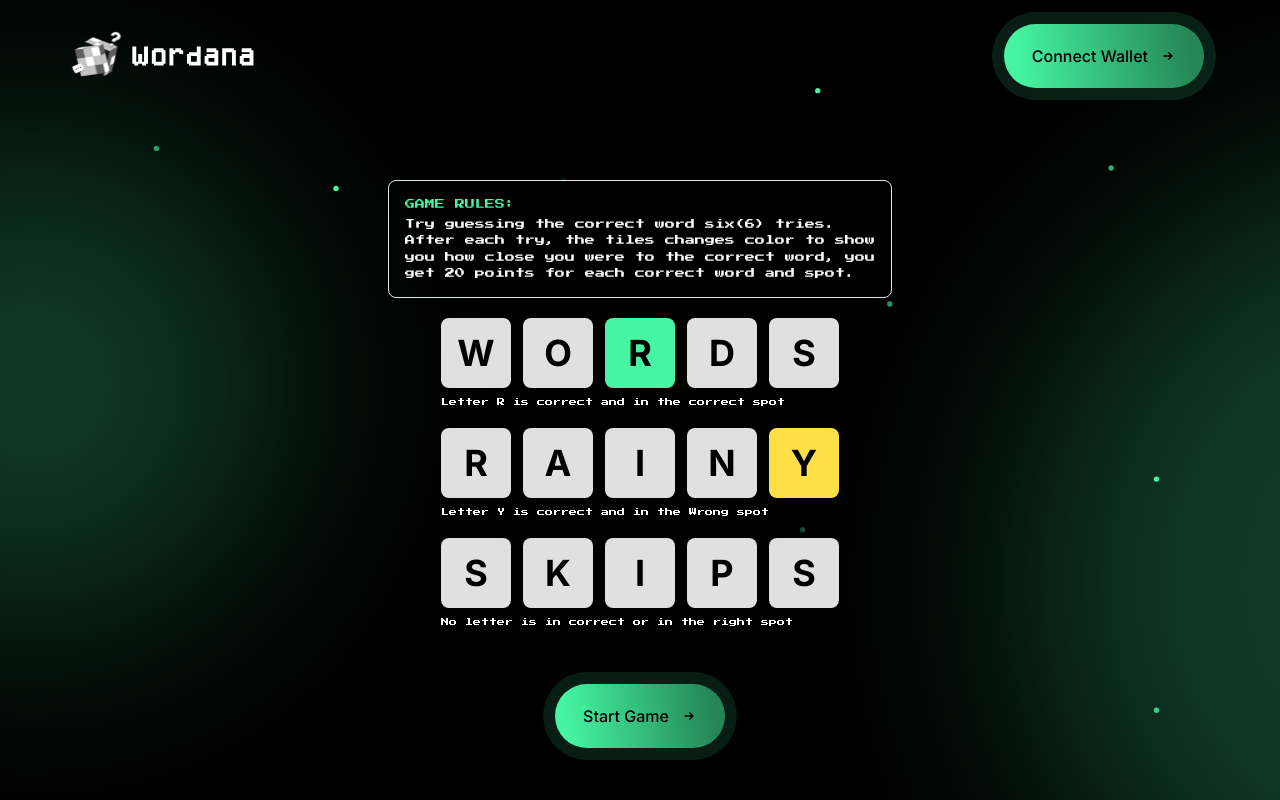
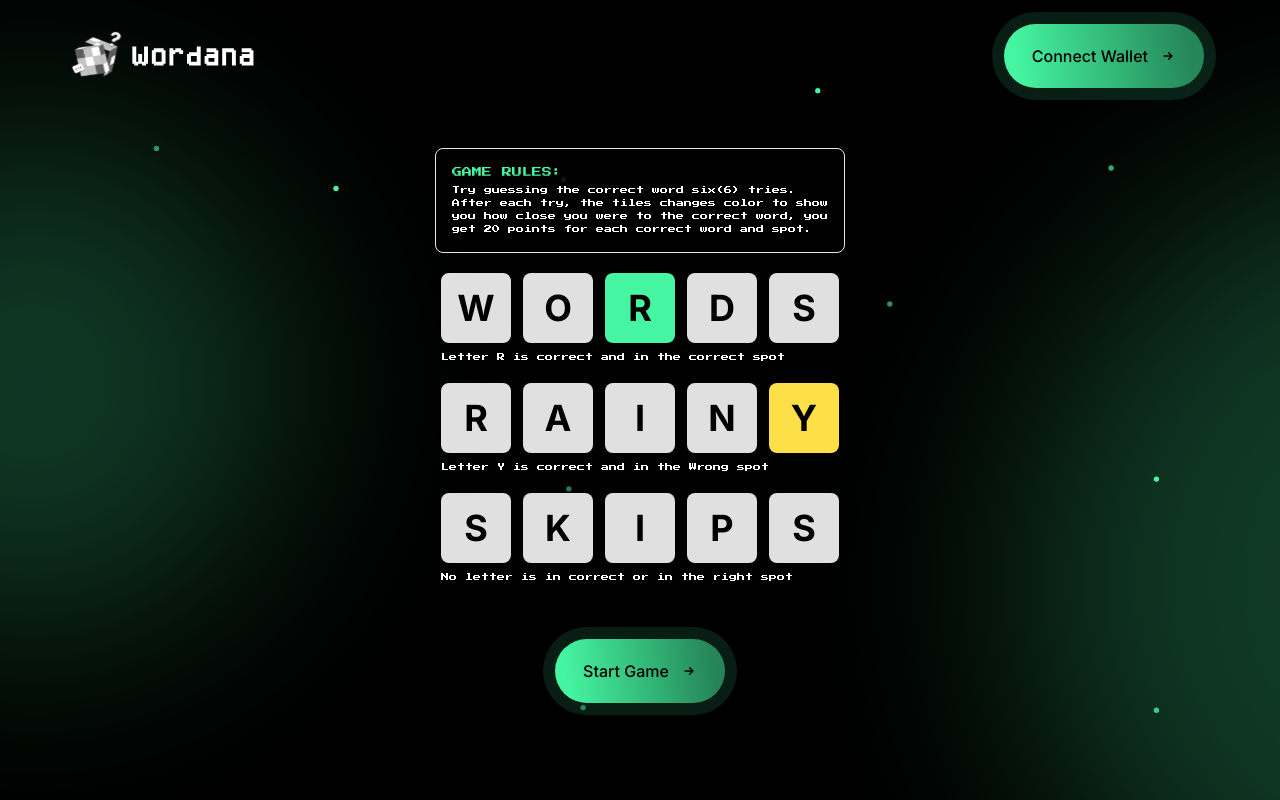
Before and after one commit to Havorahq/wordana, a Next.js app: page /instruction in a window 1280 px wide. Built offline with nearby package versions, Linux system fonts and the light colour scheme.

Commit message:
UI clean up

```diff
--- a/app/instruction/page.tsx
+++ b/app/instruction/page.tsx
@@ -8,10 +8,10 @@ const Instruction = () => {
     return (
         <div>
             <Header />
-            <div className='flex flex-col h-screen items-center gap-3 m-20'>
+            <div className='flex flex-col h-screen items-center gap-3 m-12'>
                 <div className='p-4 border rounded-lg'>
                     <p className='uppercase retro text-xxs text-primary'>Game rules:</p>
-                    <p className='mt-1 retro text-xxs leading-relaxed'>
+                    <p className='mt-1 retro leading-relaxed' style={{ fontSize: 8 }}>
                         Try guessing the correct word six(6) tries. <br />
                         After each try, the tiles changes color to show <br />
                         you how close you were to the correct word, you <br />
--- a/app/result/page.tsx
+++ b/app/result/page.tsx
@@ -13,8 +13,8 @@ const Result = () => {
         <Header />
         <div>
             <div className='flex flex-col items-center'>
-                {/* <Won />  */}
-                <Lost />
+                <Won />
+                {/* <Lost /> */}
                 <Link href='/'>
                     <Button title='Back To Home' />
                 </Link>
```
